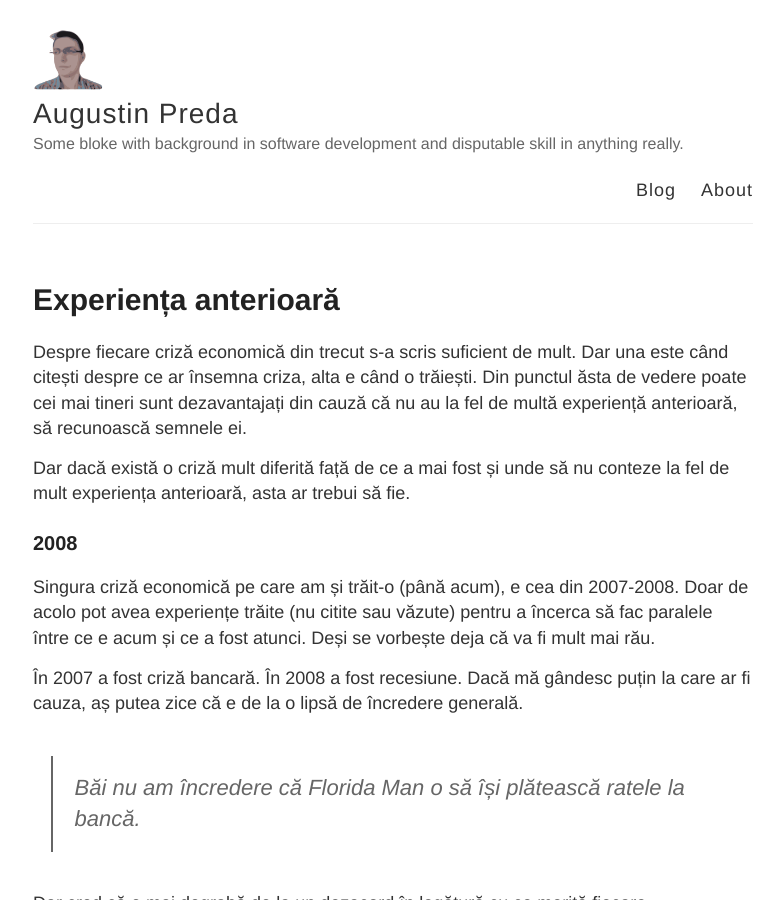
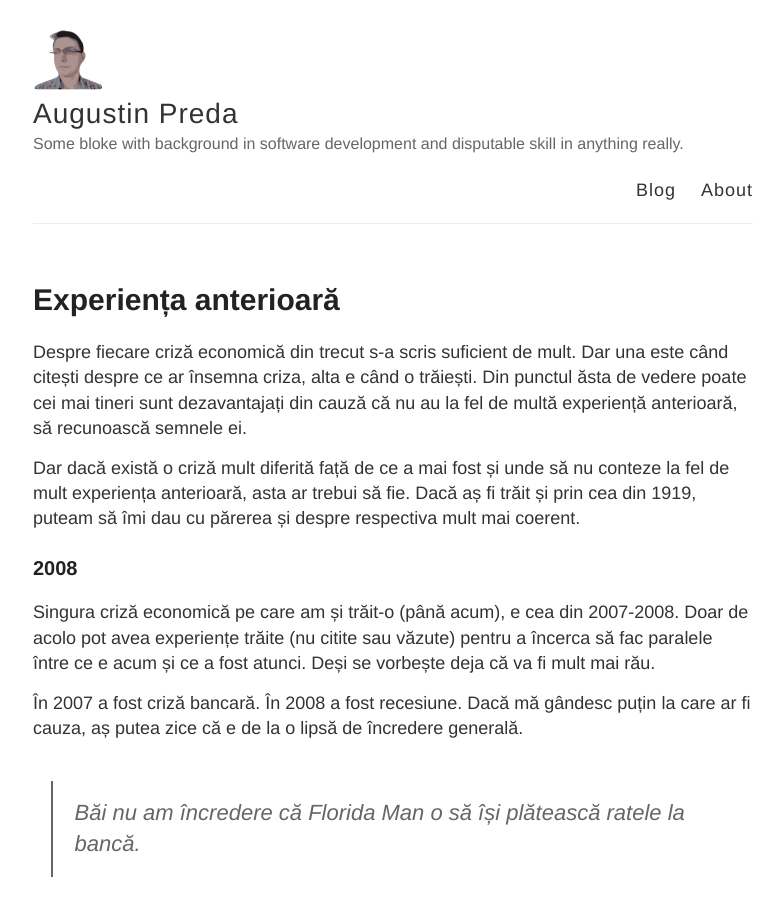
Before and after one commit to dezGusty/dezGusty.github.io, a Jekyll site: the page built from _posts/2020-04-04-experienta-anterioara.md, in a window 1280 px wide and 900 px high. Shown: the whole window, without its empty margins (247-1030 px from the left). Built offline with Jekyll 4.4.1, drawn with Linux system fonts in a browser that asks for light colours.

Commit message:
small update...

```diff
--- a/_posts/2020-04-04-experienta-anterioara.md
+++ b/_posts/2020-04-04-experienta-anterioara.md
@@ -5,7 +5,7 @@ title: Experiența anterioară
 
 Despre fiecare criză economică din trecut s-a scris suficient de mult. Dar una este când citești despre ce ar însemna criza, alta e când o trăiești. Din punctul ăsta de vedere poate cei mai tineri sunt dezavantajați din cauză că nu au la fel de multă experiență anterioară, să recunoască semnele ei.
 
-Dar dacă există o criză mult diferită față de ce a mai fost și unde să nu conteze la fel de mult experiența anterioară, asta ar trebui să fie.
+Dar dacă există o criză mult diferită față de ce a mai fost și unde să nu conteze la fel de mult experiența anterioară, asta ar trebui să fie. Dacă aș fi trăit și prin cea din 1919, puteam să îmi dau cu părerea și despre respectiva mult mai coerent.
 
 ### 2008
 
```
